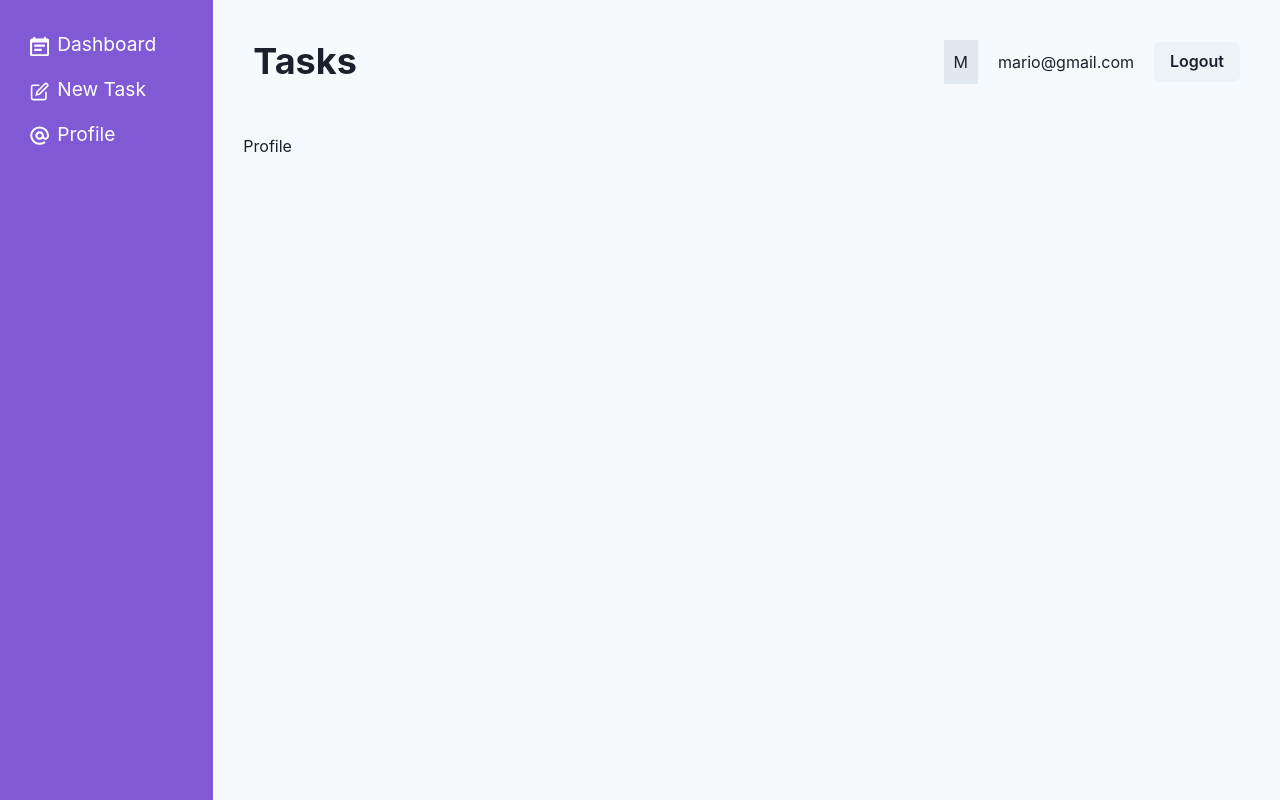
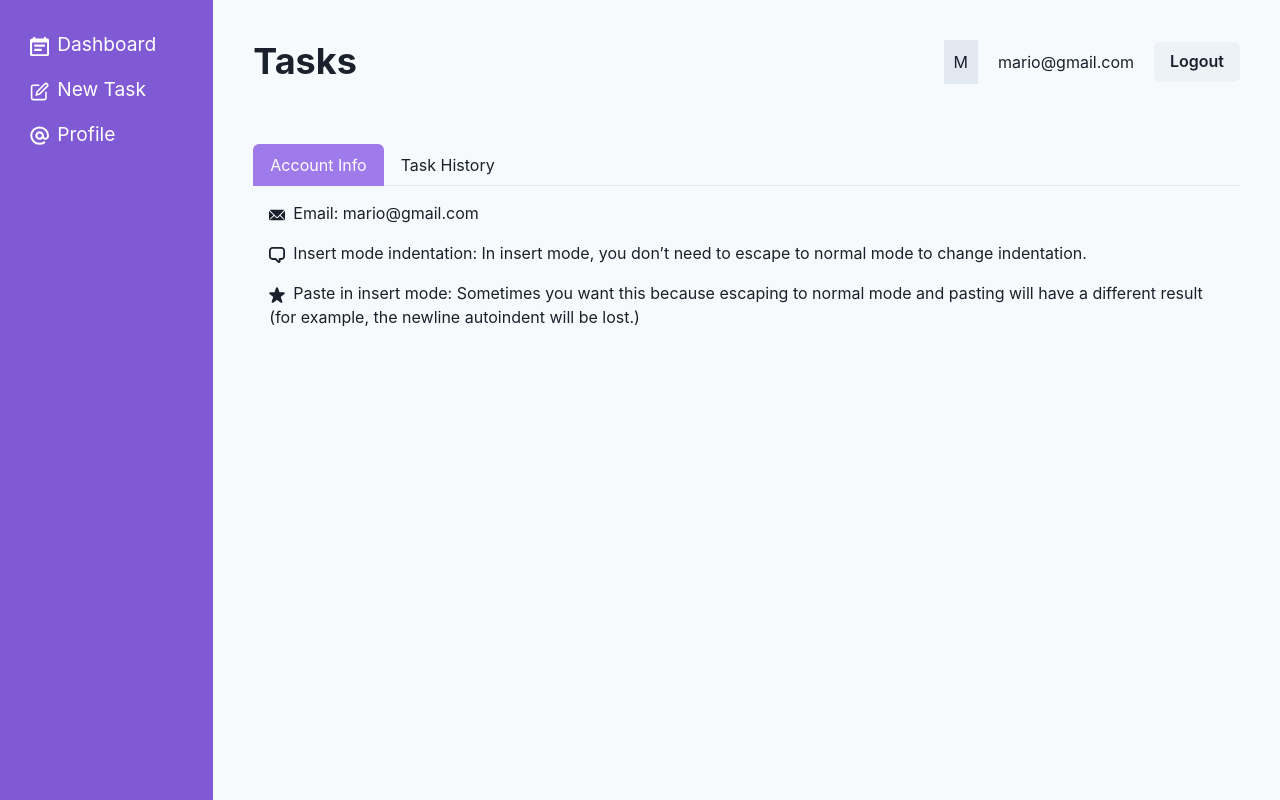
Before and after one commit to ha-spring/tasks-chakra-ui, a React (Vite) app: page /profile in a window 1280 px wide. Built offline with nearby package versions, Linux system fonts and the light colour scheme.

Commit message:
Profile page

```diff
--- a/src/pages/Profile.tsx
+++ b/src/pages/Profile.tsx
@@ -1,3 +1,64 @@
+import {
+  Tab,
+  Tabs,
+  TabList,
+  TabPanels,
+  TabPanel,
+  List,
+  ListItem,
+  ListIcon,
+} from "@chakra-ui/react";
+import {
+  EmailIcon,
+  ChatIcon,
+  StarIcon,
+  WarningIcon,
+  CheckCircleIcon,
+} from "@chakra-ui/icons";
+
 export default function Profile() {
-  return <div>Profile</div>;
+  return (
+    <Tabs colorScheme="puple" p="10px" variant="enclosed">
+      <TabList>
+        <Tab _selected={{ color: "white", bg: "purple.400" }}>Account Info</Tab>
+        <Tab _selected={{ color: "white", bg: "purple.400" }}>Task History</Tab>
+      </TabList>
+
+      <TabPanels>
+        <TabPanel>
+          <List spacing={4}>
+            <ListItem>
+              <ListIcon as={EmailIcon} />
+              Email: mario@gmail.com
+            </ListItem>
+            <ListItem>
+              <ListIcon as={ChatIcon} />
+              Insert mode indentation: In insert mode, you don’t need to escape
+              to normal mode to change indentation.
+            </ListItem>
+            <ListItem>
+              <ListIcon as={StarIcon} />
+              Paste in insert mode: Sometimes you want this because escaping to
+              normal mode and pasting will have a different result (for example,
+              the newline autoindent will be lost.)
+            </ListItem>
+          </List>
+        </TabPanel>
+        <TabPanel>
+          <List spacing={4}>
+            <ListItem>
+              <ListIcon as={CheckCircleIcon} color="teal.400" />
+              In insert mode, you don't need to escape to normal mode to change
+              indentation.
+            </ListItem>
+            <ListItem>
+              <ListIcon as={WarningIcon} color="red.400" />
+              In insert mode, you don't need to escape to normal mode to change
+              indentation.
+            </ListItem>
+          </List>
+        </TabPanel>
+      </TabPanels>
+    </Tabs>
+  );
 }
```
